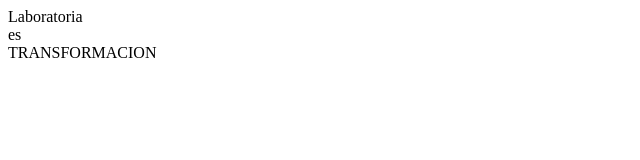
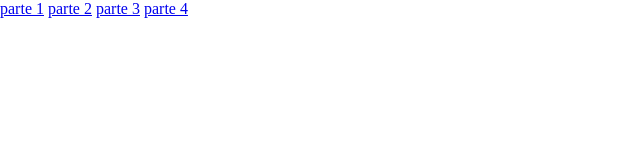
Before and after one commit to portafolio-salinas/la-bandera, a plain HTML site: page index.html in a window 1280 px wide. Shown: the whole page, without its empty margins (0-640 px from the left). Drawn offline with Linux system fonts and the light colour scheme; files that its build step writes are made by us from their sources.

Commit message:
parte 1 rectificada

```diff
--- a/index.html
+++ b/index.html
@@ -7,15 +7,10 @@
 		<!-- Completa tu código aqui -->
 	</head>
 	<body>
-		<div class="yellow">
-		Laboratoria
-		</div>
-		<div class="red">
-		es
-		</div>
-		<div class="yellow">
-		TRANSFORMACION
-		</div>
+		<a href="parte1/index.html">parte 1</a>
+		<a href="parte2/index.html">parte 2</a>
+		<a href="parte3/index.html">parte 3</a>
+		<a href="parte4/index.html">parte 4</a>
 		<!-- Completa tu código aqui -->
 	</body>
 </html>
--- a/parte1/css/main.css
+++ b/parte1/css/main.css
@@ -1 +1,9 @@
-/* Escribe tu css aqui */
+body {
+	margin: 0;
+}
+.yellow {
+	background: #EAF20D;
+}
+.red {
+	background: #F80B0B;
+}
```
